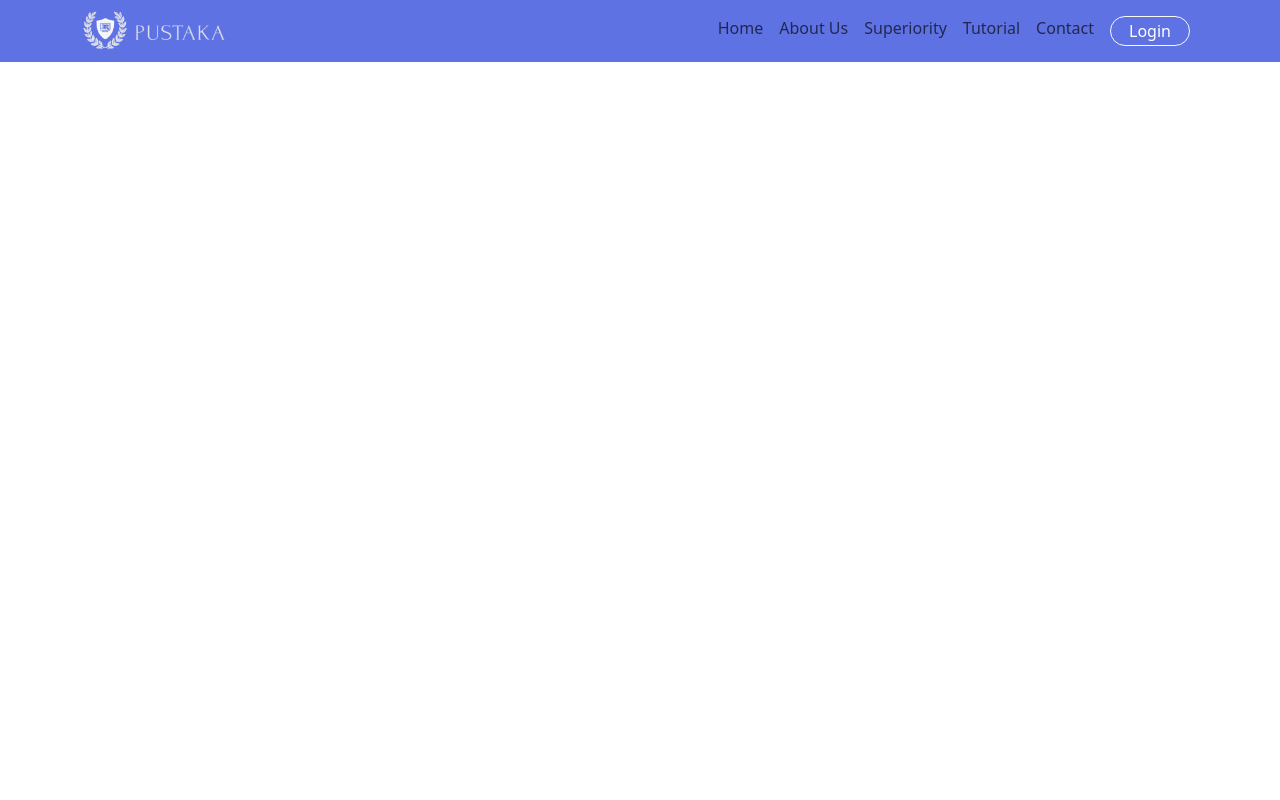
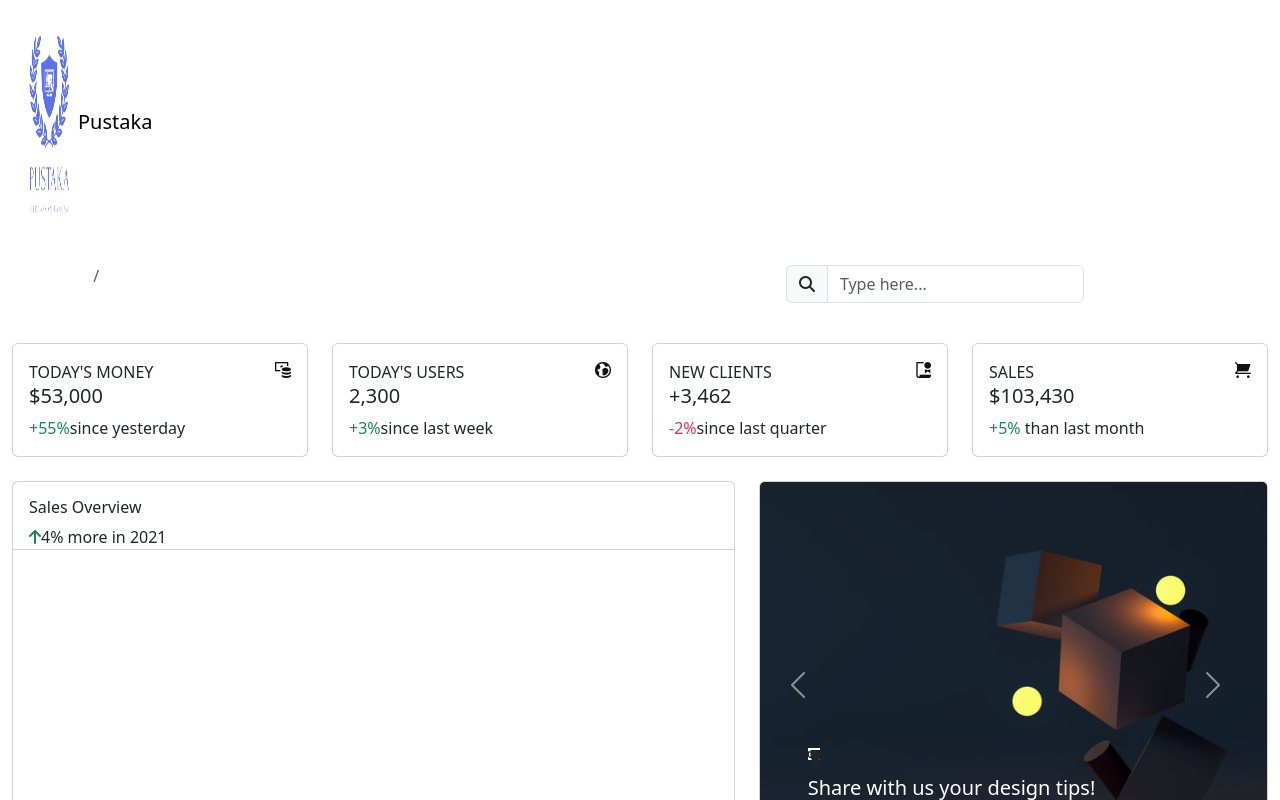
Before and after one commit to Agusprab/Pustaka_Capstone, a React (Vite) app: page /admin in a window 1280 px wide. Shown: the top 800 px of the page. Built offline with nearby package versions, Linux system fonts and the light colour scheme.

Commit message:
add routing admin

```diff
--- a/src/App.jsx
+++ b/src/App.jsx
@@ -10,6 +10,7 @@
         <Route path="/*" element={<LandingPage />} />
         <Route path="/register" element={<RegisterPage />} />
         <Route path="/login" element={<LoginPage />}></Route>
+        <Route path="/admin" element={<AdminPage />}></Route>
       </Routes>
    </>
   )
--- a/src/components/Dashboard/Aside.jsx
+++ b/src/components/Dashboard/Aside.jsx
@@ -1,11 +1,11 @@
-import logo from "../../asset/img/logo-pustaka.png";
+import logo from "../../asset/img/logo-pustaka-biru.png";
 function Aside() {
     return(
         <aside className="sidenav bg-white navbar navbar-vertical navbar-expand-xs border-0 border-radius-xl my-3 fixed-start ms-4 " id="sidenav-main">
     <div className="sidenav-header">
       <i className="fas fa-times p-3 cursor-pointer text-secondary opacity-5 position-absolute end-0 top-0 d-none d-xl-none" aria-hidden="true" id="iconSidenav"></i>
       <a className="navbar-brand m-0" href=" https://demos.creative-tim.com/argon-dashboard/pages/dashboard.html " target="_blank">
-        <img src={logo} className="navbar-brand-img h-100" alt="main_logo" />
+      <img src={logo} className="navbar-brand-img "alt="main_logo" style={{ width: '50px', height: '200px' }} />
         <span className="ms-1 font-weight-bold">Pustaka</span>
       </a>
     </div>
```
